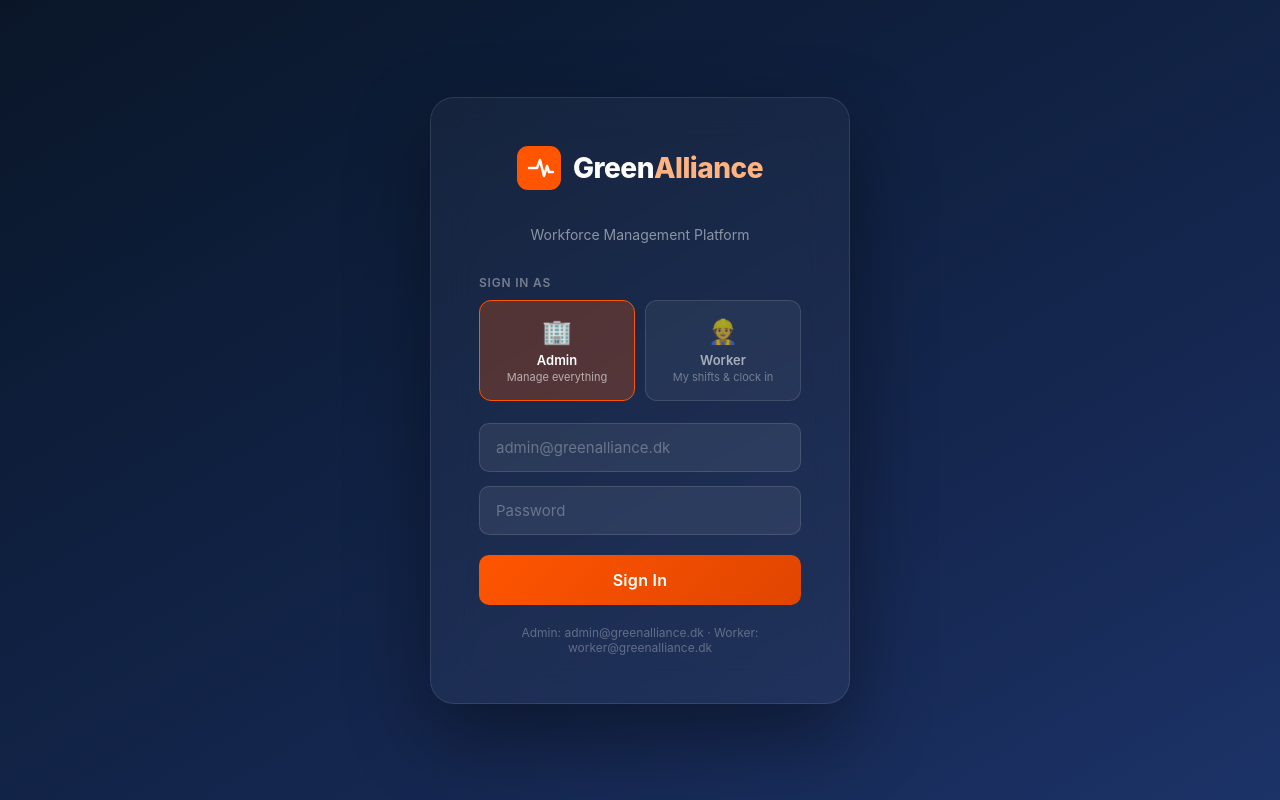
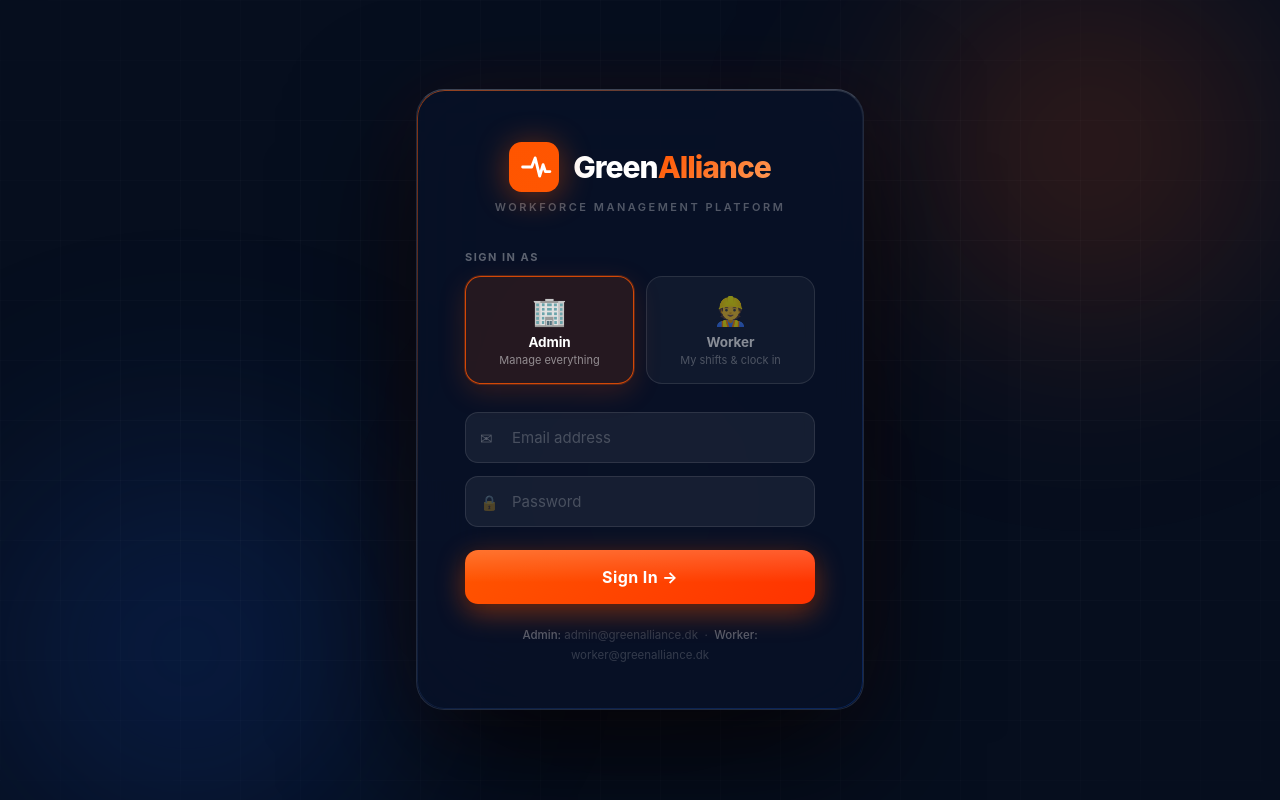
Before and after one commit to absa1982/GreenAlliance, a plain HTML site: page index.html in a window 1280 px wide. Drawn offline with Linux system fonts and the light colour scheme.

Commit message:
Premium login screen: glowing orbs, glassmorphism, gradient border

```diff
--- a/index.html
+++ b/index.html
@@ -35,28 +35,44 @@ body{font-family:'Inter',system-ui,-apple-system,sans-serif;background:var(--gra
 @import url('https://fonts.googleapis.com/css2?family=Inter:wght@300;400;500;600;700;800&display=swap');
 
 /* ===== LOGIN ===== */
-#loginScreen{display:flex;min-height:100vh;background:linear-gradient(150deg,#0A1628 0%,#0F2040 40%,#162852 70%,#1C3368 100%);align-items:center;justify-content:center;position:fixed;inset:0;z-index:1000}
+@keyframes orb-drift{0%,100%{transform:translate(0,0) scale(1)}33%{transform:translate(30px,-20px) scale(1.05)}66%{transform:translate(-20px,15px) scale(0.97)}}
+@keyframes card-in{from{opacity:0;transform:translateY(24px) scale(.97)}to{opacity:1;transform:translateY(0) scale(1)}}
+@keyframes shimmer{0%{background-position:200% center}100%{background-position:-200% center}}
+#loginScreen{display:flex;min-height:100vh;background:#060E1E;align-items:center;justify-content:center;position:fixed;inset:0;z-index:1000;overflow:hidden}
 #loginScreen.hidden{display:none}
-.login-card{background:rgba(255,255,255,0.04);backdrop-filter:blur(20px);border:1px solid rgba(255,255,255,0.1);border-radius:24px;padding:48px;width:420px;box-shadow:0 32px 80px rgba(0,0,0,0.4)}
-.login-logo{display:flex;align-items:center;gap:12px;margin-bottom:36px;justify-content:center}
-.login-logo svg{width:44px;height:44px}
-.login-logo-text{font-size:28px;font-weight:800;color:#fff;letter-spacing:-0.5px}
-.login-logo-text span{color:#FFB380}
-.login-subtitle{text-align:center;color:rgba(255,255,255,0.5);font-size:14px;margin-bottom:32px}
-.login-input{width:100%;background:rgba(255,255,255,0.07);border:1px solid rgba(255,255,255,0.12);border-radius:10px;padding:14px 16px;color:#fff;font-size:15px;outline:none;transition:border .2s;margin-bottom:14px;font-family:inherit}
-.login-input::placeholder{color:rgba(255,255,255,0.3)}
-.login-input:focus{border-color:#FF5500;background:rgba(255,255,255,0.1)}
-.login-btn{width:100%;background:linear-gradient(135deg,#FF5500,#E04500);border:none;border-radius:10px;padding:15px;color:#fff;font-size:16px;font-weight:600;cursor:pointer;transition:opacity .2s,transform .1s;font-family:inherit;margin-top:6px;letter-spacing:.3px}
-.login-btn:hover{opacity:.9;transform:translateY(-1px)}
-.login-hint{text-align:center;color:rgba(255,255,255,0.3);font-size:12px;margin-top:20px}
-/* ROLE SELECTOR */
-.role-selector{display:grid;grid-template-columns:1fr 1fr;gap:10px;margin-bottom:22px}
-.role-btn{border:1.5px solid rgba(255,255,255,0.12);background:rgba(255,255,255,0.05);border-radius:12px;padding:16px 10px;cursor:pointer;transition:all .2s;text-align:center;color:rgba(255,255,255,0.6)}
-.role-btn:hover{border-color:rgba(255,255,255,0.3);background:rgba(255,255,255,0.1);color:#fff}
-.role-btn.selected{border-color:#FF5500;background:rgba(255,85,0,0.25);color:#fff}
-.role-btn-icon{font-size:24px;margin-bottom:6px}
-.role-btn-label{font-size:13px;font-weight:600}
-.role-btn-desc{font-size:11px;opacity:.6;margin-top:2px}
+.login-orb{position:absolute;border-radius:50%;pointer-events:none;filter:blur(90px)}
+.login-orb-1{width:560px;height:560px;background:radial-gradient(circle,rgba(255,85,0,.22) 0%,transparent 70%);top:-140px;right:-100px;animation:orb-drift 9s ease-in-out infinite}
+.login-orb-2{width:640px;height:640px;background:radial-gradient(circle,rgba(15,80,200,.26) 0%,transparent 70%);bottom:-160px;left:-120px;animation:orb-drift 12s ease-in-out infinite reverse}
+.login-orb-3{width:320px;height:320px;background:radial-gradient(circle,rgba(255,100,30,.13) 0%,transparent 70%);top:45%;left:35%;animation:orb-drift 7s ease-in-out infinite 3s}
+.login-grid{position:absolute;inset:0;background-image:linear-gradient(rgba(255,255,255,.025) 1px,transparent 1px),linear-gradient(90deg,rgba(255,255,255,.025) 1px,transparent 1px);background-size:60px 60px;mask-image:radial-gradient(ellipse 80% 80% at 50% 50%,#000 40%,transparent 100%)}
+.login-card{background:rgba(8,18,40,.82);backdrop-filter:blur(48px);-webkit-backdrop-filter:blur(48px);border:1px solid rgba(255,255,255,.11);border-top:1px solid rgba(255,255,255,.22);border-radius:28px;padding:52px 48px 44px;width:448px;box-shadow:0 48px 128px rgba(0,0,0,.75),0 0 80px rgba(255,85,0,.07),inset 0 1px 0 rgba(255,255,255,.12);position:relative;z-index:1;animation:card-in .5s cubic-bezier(.4,0,.2,1) both}
+.login-card::before{content:'';position:absolute;inset:0;border-radius:28px;padding:1px;background:linear-gradient(135deg,rgba(255,85,0,.55) 0%,rgba(255,255,255,.05) 40%,rgba(15,80,200,.35) 100%);-webkit-mask:linear-gradient(#fff 0 0) content-box,linear-gradient(#fff 0 0);-webkit-mask-composite:destination-out;mask-composite:exclude;pointer-events:none}
+.login-logo{display:flex;align-items:center;gap:14px;margin-bottom:6px;justify-content:center}
+.login-logo svg{width:50px;height:50px;filter:drop-shadow(0 4px 16px rgba(255,85,0,.45))}
+.login-logo-text{font-size:30px;font-weight:800;color:#fff;letter-spacing:-1px}
+.login-logo-text span{background:linear-gradient(135deg,#FF5500,#FF9955);-webkit-background-clip:text;-webkit-text-fill-color:transparent;background-clip:text}
+.login-tagline{text-align:center;font-size:11px;font-weight:600;color:rgba(255,255,255,.3);text-transform:uppercase;letter-spacing:2.5px;margin-bottom:36px;margin-top:8px}
+.login-section-label{font-size:11px;font-weight:700;color:rgba(255,255,255,.35);text-transform:uppercase;letter-spacing:1.5px;margin-bottom:12px}
+.role-selector{display:grid;grid-template-columns:1fr 1fr;gap:12px;margin-bottom:28px}
+.role-btn{border:1.5px solid rgba(255,255,255,.1);background:rgba(255,255,255,.04);border-radius:16px;padding:20px 12px 16px;cursor:pointer;transition:all .25s cubic-bezier(.4,0,.2,1);text-align:center;color:rgba(255,255,255,.5);position:relative;overflow:hidden}
+.role-btn:hover{border-color:rgba(255,255,255,.28);background:rgba(255,255,255,.08);color:#fff;transform:translateY(-2px);box-shadow:0 8px 28px rgba(0,0,0,.4)}
+.role-btn.selected{border-color:rgba(255,85,0,.8);background:rgba(255,85,0,.12);color:#fff;box-shadow:0 0 0 1px rgba(255,85,0,.25),0 8px 28px rgba(255,85,0,.18)}
+.role-btn-icon{font-size:28px;margin-bottom:9px;line-height:1}
+.role-btn-label{font-size:13.5px;font-weight:700;letter-spacing:-.1px}
+.role-btn-desc{font-size:11px;opacity:.5;margin-top:3px}
+.login-fields{margin-bottom:6px}
+.login-field{position:relative;margin-bottom:13px}
+.login-field-icon{position:absolute;left:15px;top:50%;transform:translateY(-50%);color:rgba(255,255,255,.28);font-size:15px;pointer-events:none;transition:color .2s}
+.login-field:focus-within .login-field-icon{color:rgba(255,85,0,.7)}
+.login-input{width:100%;background:rgba(255,255,255,.06);border:1.5px solid rgba(255,255,255,.1);border-radius:13px;padding:15px 16px 15px 46px;color:#fff;font-size:15px;outline:none;transition:all .2s;font-family:inherit}
+.login-input::placeholder{color:rgba(255,255,255,.22)}
+.login-input:focus{border-color:#FF5500;background:rgba(255,85,0,.07);box-shadow:0 0 0 4px rgba(255,85,0,.1)}
+.login-btn{width:100%;background:linear-gradient(135deg,#FF5500 0%,#FF3300 100%);border:none;border-radius:13px;padding:17px 16px;color:#fff;font-size:16px;font-weight:700;cursor:pointer;transition:all .2s cubic-bezier(.4,0,.2,1);font-family:inherit;margin-top:10px;letter-spacing:.4px;box-shadow:0 8px 28px rgba(255,85,0,.45),0 2px 8px rgba(0,0,0,.3);position:relative;overflow:hidden}
+.login-btn::after{content:'';position:absolute;inset:0;background:linear-gradient(to bottom,rgba(255,255,255,.18) 0%,transparent 60%);border-radius:13px;pointer-events:none}
+.login-btn:hover{transform:translateY(-2px);box-shadow:0 14px 36px rgba(255,85,0,.55),0 4px 10px rgba(0,0,0,.3)}
+.login-btn:active{transform:translateY(1px);box-shadow:0 4px 16px rgba(255,85,0,.4)}
+.login-hint{text-align:center;color:rgba(255,255,255,.18);font-size:11.5px;margin-top:22px;line-height:1.7}
+.login-hint b{color:rgba(255,255,255,.32);font-weight:500}
 
 /* WORKER PORTAL */
 #workerPortal{display:none;min-height:100vh;background:var(--gray-50)}
@@ -340,17 +356,23 @@ tr:hover td{background:var(--gray-50)}
 
 <!-- LOGIN -->
 <div id="loginScreen">
+  <!-- Background glows -->
+  <div class="login-orb login-orb-1"></div>
+  <div class="login-orb login-orb-2"></div>
+  <div class="login-orb login-orb-3"></div>
+  <div class="login-grid"></div>
+  <!-- Card -->
   <div class="login-card">
     <div class="login-logo">
       <svg viewBox="0 0 44 44" fill="none">
         <rect width="44" height="44" rx="11" fill="url(#lg1)"/>
         <path d="M12 22h8l3-8 4 16 3-10 2 6h4" stroke="#fff" stroke-width="2.5" stroke-linecap="round" stroke-linejoin="round"/>
-        <defs><linearGradient id="lg1" x1="0" y1="0" x2="44" y2="44"><stop stop-color="#FF5500"/><stop offset="1" stop-color="#FF7733"/></linearGradient></defs>
+        <defs><linearGradient id="lg1" x1="0" y1="0" x2="44" y2="44"><stop stop-color="#FF5500"/><stop offset="1" stop-color="#FF8833"/></linearGradient></defs>
       </svg>
       <div class="login-logo-text">Green<span>Alliance</span></div>
     </div>
-    <div class="login-subtitle">Workforce Management Platform</div>
-    <div style="font-size:12px;font-weight:600;color:rgba(255,255,255,0.4);text-transform:uppercase;letter-spacing:.8px;margin-bottom:10px">Sign in as</div>
+    <div class="login-tagline">Workforce Management Platform</div>
+    <div class="login-section-label">Sign in as</div>
     <div class="role-selector">
       <div class="role-btn selected" id="roleAdmin" onclick="selectRole('admin')">
         <div class="role-btn-icon">🏢</div>
@@ -363,10 +385,18 @@ tr:hover td{background:var(--gray-50)}
         <div class="role-btn-desc">My shifts & clock in</div>
       </div>
     </div>
-    <input class="login-input" type="email" placeholder="admin@greenalliance.dk" value="" id="loginEmail" onkeydown="if(event.key==='Enter')doLogin()">
-    <input class="login-input" type="password" placeholder="Password" value="" id="loginPass" onkeydown="if(event.key==='Enter')doLogin()">
-    <button class="login-btn" onclick="doLogin()">Sign In</button>
-    <div class="login-hint">Admin: admin@greenalliance.dk · Worker: worker@greenalliance.dk</div>
+    <div class="login-fields">
+      <div class="login-field">
+        <span class="login-field-icon">✉</span>
+        <input class="login-input" type="email" placeholder="Email address" value="" id="loginEmail" onkeydown="if(event.key==='Enter')doLogin()">
+      </div>
+      <div class="login-field">
+        <span class="login-field-icon">🔒</span>
+        <input class="login-input" type="password" placeholder="Password" value="" id="loginPass" onkeydown="if(event.key==='Enter')doLogin()">
+      </div>
+    </div>
+    <button class="login-btn" onclick="doLogin()">Sign In →</button>
+    <div class="login-hint"><b>Admin:</b> admin@greenalliance.dk &nbsp;·&nbsp; <b>Worker:</b> worker@greenalliance.dk</div>
   </div>
 </div>
 
```
